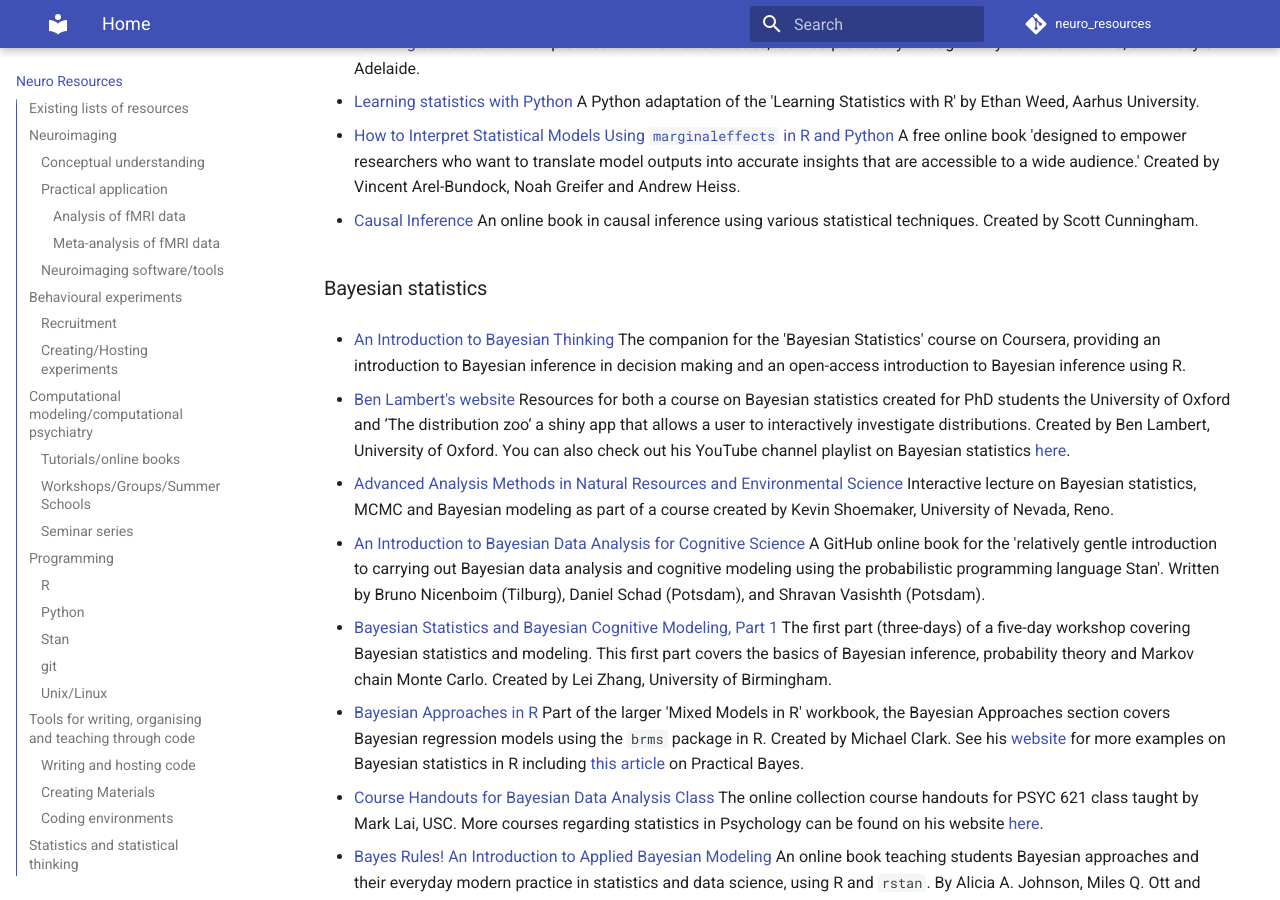
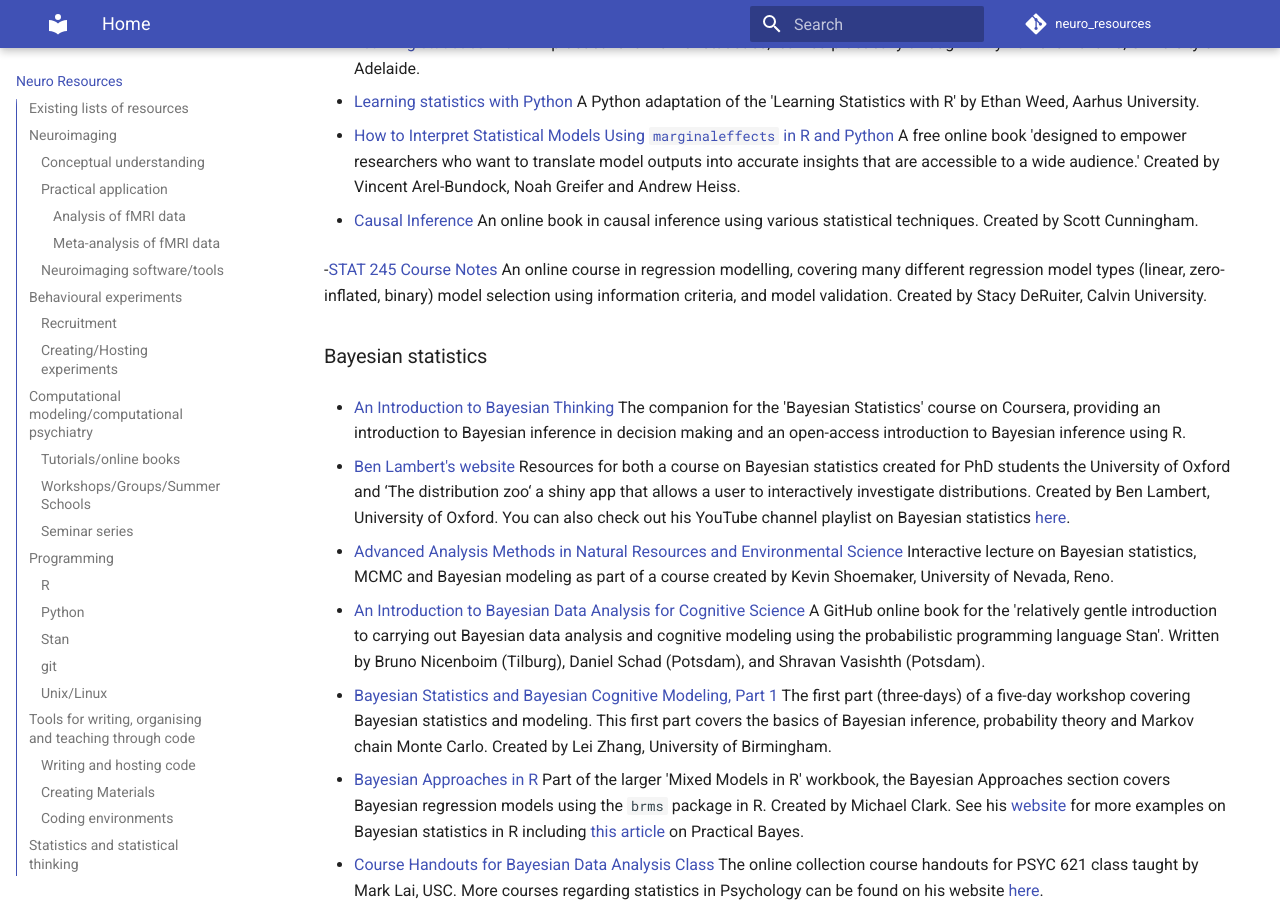
Before and after one commit to sohaamir/neuro_resources, an MkDocs documentation site: the page built from docs/neuro_resources.md, in a window 1280 px wide and 900 px high, scrolled down 10261 px. Built offline with MkDocs 1.6.1 and Material for MkDocs 9.7.7, drawn with Linux system fonts in a browser that asks for light colours; comment, search, counter and statistics services are not loaded.

Commit message:
added regression course - STAT 245

```diff
--- a/docs/neuro_resources.md
+++ b/docs/neuro_resources.md
@@ -264,6 +264,8 @@ There are loads and loads of online programming courses and resources, I have ch
 
 - [Causal Inference](https://mixtape.scunning.com/) An online book in causal inference using various statistical techniques. Created by Scott Cunningham.
 
+-[STAT 245 Course Notes](https://stacyderuiter.github.io/s245-notes-bookdown/index.html) An online course in regression modelling, covering many different regression model types (linear, zero-inflated, binary) model selection using information criteria, and model validation. Created by Stacy DeRuiter, Calvin University.
+
 ### Bayesian statistics
 - [An Introduction to Bayesian Thinking](https://statswithr.github.io/book/) The companion for the 'Bayesian Statistics' course on Coursera, providing an introduction to Bayesian inference in decision making and an open-access introduction to Bayesian inference using R.
 
```
